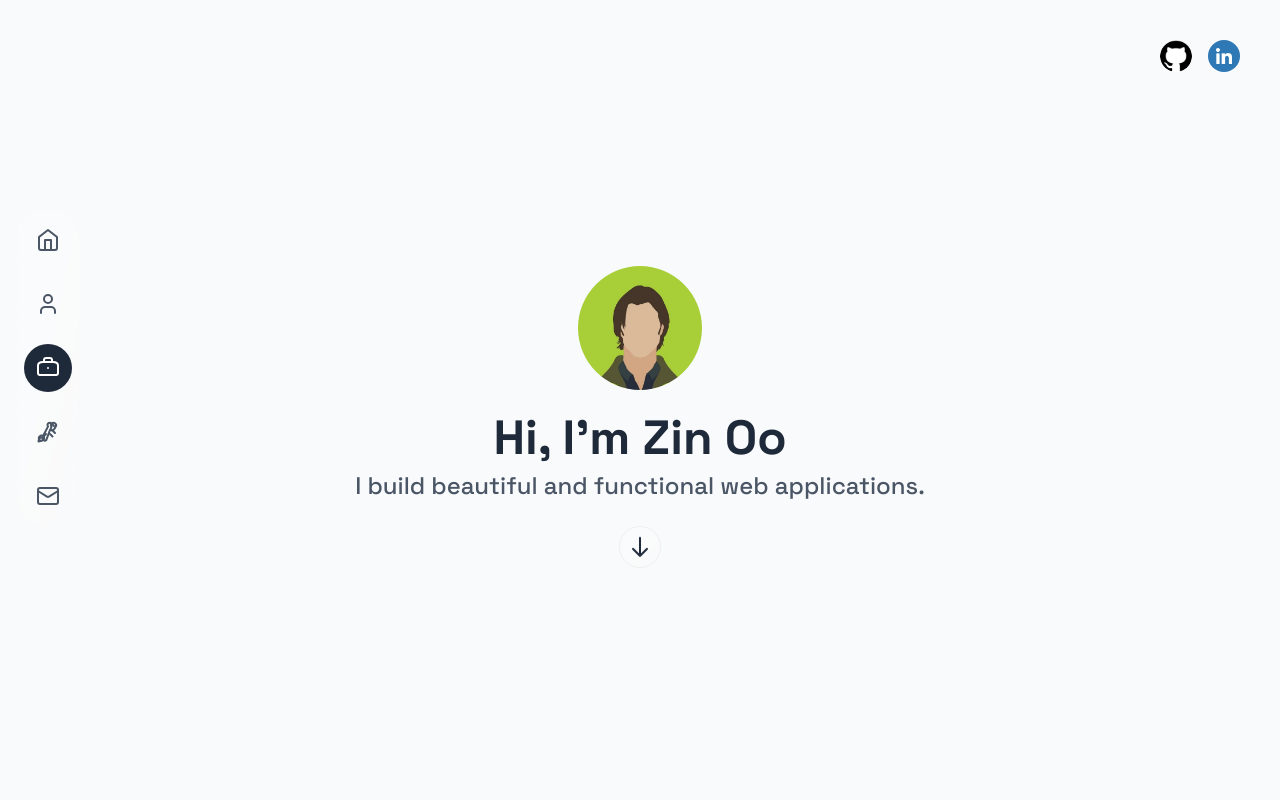
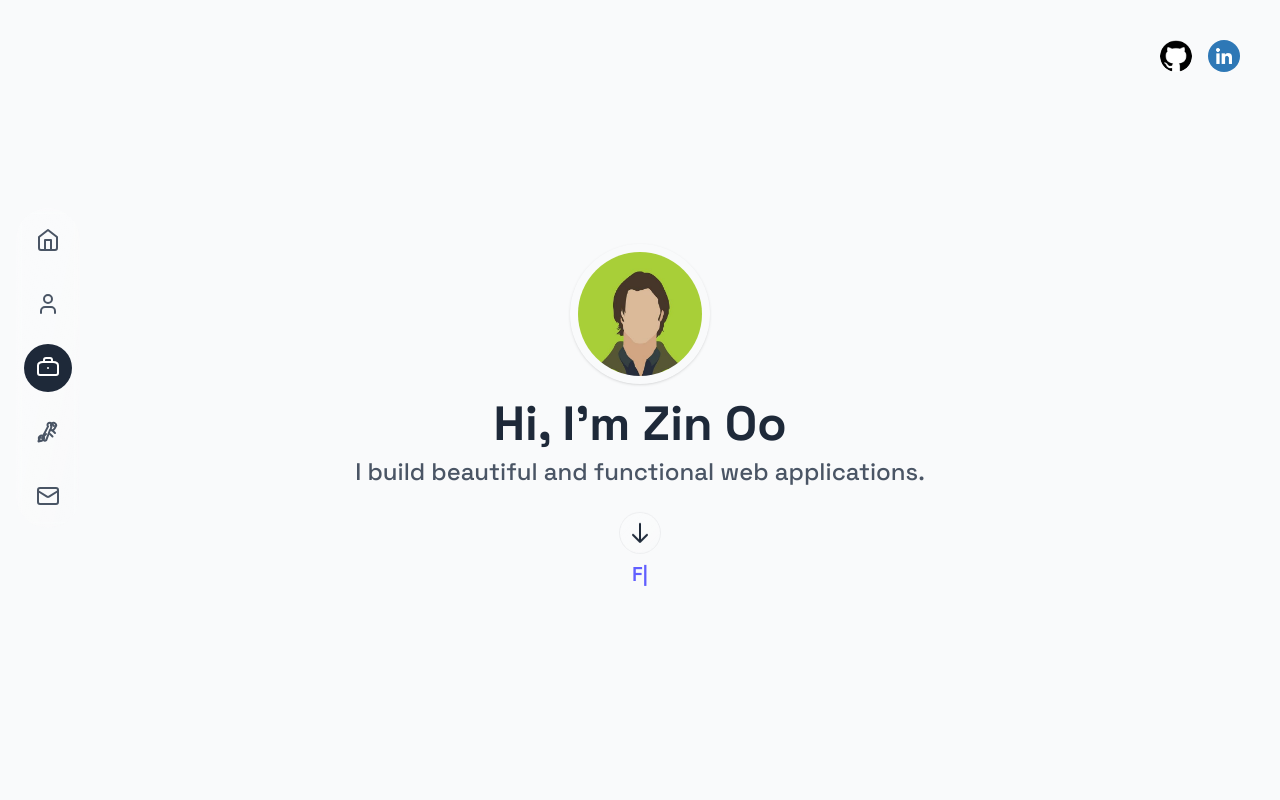
Before and after one commit to z1n-00/zinoo_portfolio, a React (Vite) app: page / in a window 1280 px wide. Shown: the top 800 px of the page. Built offline with nearby package versions, Linux system fonts and the light colour scheme.

Commit message:
add motion and reactType

```diff
--- a/package.json
+++ b/package.json
@@ -11,8 +11,10 @@
   },
   "dependencies": {
     "@tailwindcss/vite": "^4.1.13",
+    "framer-motion": "^12.23.13",
     "react": "^19.1.1",
     "react-dom": "^19.1.1",
+    "react-typed": "^2.0.12",
     "tailwindcss": "^4.1.13"
   },
   "devDependencies": {
--- a/src/components/Layout/NavButton.jsx
+++ b/src/components/Layout/NavButton.jsx
@@ -1,5 +1,10 @@
+import { motion } from "framer-motion";
+
 const NavButton = ({ sectionId, activeSection, onClick, children, label }) => (
-    <div className="relative group">
+    <motion.div whileHover={{ scale: 1.1, borderRadius: 100, boxShadow: "0 4px 12px rgba(0,0,0,0.2)" }}
+        whileTap={{ scale: 0.95 }}
+        transition={{ type: "spring", stiffness: 300 }}
+        className="relative group">
         <button
             onClick={() => onClick(sectionId)}
             className={`p-3 rounded-full transition-all duration-300 cursor-pointer ${activeSection === sectionId ? 'bg-gray-800 text-white' : 'text-gray-600 hover:bg-gray-200'
@@ -23,7 +28,7 @@ const NavButton = ({ sectionId, activeSection, onClick, children, label }) => (
             {label}
         </span>
 
-    </div>
+    </motion.div>
 );
 
 export default NavButton;
--- a/src/components/Layout/Navigation.jsx
+++ b/src/components/Layout/Navigation.jsx
@@ -1,10 +1,17 @@
 import NavCard from "./NavCard";
 import NavButton from "./NavButton";
 import { HomeIcon, UserIcon, BriefcaseIcon, RocketIcon, MailIcon } from "../Icons";
+import { motion } from "framer-motion";
 
 const Navigation = ({ activeSection, scrollToSection }) => (
     <nav className="fixed bottom-4 md:top-1/2 md:-translate-y-1/2 left-1/2 -translate-x-1/2 md:left-4 md:translate-x-0 z-50 p-2 md:p-0">
         {/* <NavCard className="flex justify-around md:flex-col md:gap-4 backdrop-blur-xs bg-white/30 backdrop-contrast-50"> */}
+        <motion.div
+            initial={{ opacity: 0, y: 20 }}
+            animate={{ opacity: 1, y: 0 }}
+            transition={{ duration: 0.8, ease: "easeOut" }}
+
+        >
             <NavCard className="flex md:flex-col md:gap-4
                 bg-gradient-to-br from-white/30 to-white/10 dark:from-black/30 dark:to-black/10
                 text-black dark:text-white dark:border-white/10 backdrop-blur-xs transition duration-200 hover:opacity-100
@@ -15,6 +22,7 @@ const Navigation = ({ activeSection, scrollToSection }) => (
                 <NavButton sectionId="skills" activeSection={activeSection} onClick={scrollToSection} label="Skills"><RocketIcon /></NavButton>
                 <NavButton sectionId="contact" activeSection={activeSection} onClick={scrollToSection} label="Contact"><MailIcon /></NavButton>
             </NavCard>
+        </motion.div>
     </nav >
 );
 
--- a/src/components/Layout/Section.jsx
+++ b/src/components/Layout/Section.jsx
@@ -1,10 +1,15 @@
+import { motion } from "framer-motion";
+
 const Section = ({ id, title, children }) => (
-    <section id={id} className="min-h-screen flex items-center justify-center p-4 md:p-8">
+    <motion.section initial={{ opacity: 0, x: -50 }}
+        whileInView={{ opacity: 1, x: 0 }}
+        viewport={{ once: true }}
+        transition={{ duration: 0.7 }} id={id} className="min-h-screen flex items-center justify-center p-4 md:p-8">
         <div className="container mx-auto max-w-4xl text-center">
             <h2 className="text-4xl md:text-5xl font-bold mb-8 text-gray-800">{title}</h2>
             {children}
         </div>
-    </section>
+    </motion.section>
 );
 
 export default Section;
--- a/src/components/Portfolio/HomeSection.jsx
+++ b/src/components/Portfolio/HomeSection.jsx
@@ -1,29 +1,89 @@
 import Section from "../Layout/Section";
 import linkein from '../../assets/images/linkedin.png';
 import github from '../../assets/images/github.png';
+import { motion } from "framer-motion";
+import { ReactTyped } from "react-typed";
 
 const HomeSection = ({ portfolioData }) => (
-    <Section id="home" className="flex flex-col items-center text-center">
+    <Section id="home" className="flex flex-col items-center text-center relative">
         <div className="absolute top-8 right-8 flex">
-            <a href="https://github.com/z1n-00" target="_blank" rel="noopener noreferrer"
-                className="p-2 rounded-full text-gray-700 inline-flex items-center hover:bg-gray-100 transition-all duration-300">
-                <img src={github} alt="GitHub" className="w-8 h-8 rounded-full" />
+            <a
+                href="https://github.com/z1n-00"
+                target="_blank"
+                rel="noopener noreferrer"
+                className="p-2 rounded-full text-gray-700 inline-flex items-center hover:bg-gray-100 transition-all duration-300"
+            >
+                <img src={github} alt="GitHub" className="w-6 h-6 md:w-8 md:h-8 rounded-full" />
             </a>
-            <a href="https://www.linkedin.com/in/z1n00" target="_blank" rel="noopener noreferrer"
-                className="p-2 rounded-full text-gray-700 inline-flex items-center hover:bg-gray-100 transition-all duration-300">
-                <img src={linkein} alt="LinkedIn" className="w-8 h-8 rounded-full" />
+            <a
+                href="https://www.linkedin.com/in/z1n00"
+                target="_blank"
+                rel="noopener noreferrer"
+                className="p-2 rounded-full text-gray-700 inline-flex items-center hover:bg-gray-100 transition-all duration-300"
+            >
+                <img src={linkein} alt="LinkedIn" className="w-6 h-6 md:w-8 md:h-8 rounded-full" />
             </a>
         </div>
-        <div className="flex justify-center">
-            <img src={portfolioData.profile} alt="profile" className="w-35 p-2 bg-grey h-35 rounded-full mb-4" />
-        </div>
-        <h4 className="text-2xl md:text-5xl font-bold mb-2">{`Hi, I'm ${portfolioData.name}`}</h4>
-        <p className="text-xl md:text-2xl text-gray-600 font-medium mb-8">{portfolioData.tagline}</p>
-        <div className="flex justify-center">
-            <div className="-lg flex size-10 animate-bounce items-center justify-center rounded-full bg-gray p-2 ring-1 ring-gray-900/5 bg-gradient-to-br from-white/30 to-white/10 dark:from-black/30 dark:to-black/10">
-                <svg className="size-6 text-black-500 " fill="none" strokeLinecap="round" strokeLinejoin="round" strokeWidth="2" viewBox="0 0 24 24" stroke="currentColor"><path d="M19 14l-7 7m0 0l-7-7m7 7V3"></path></svg>
+
+        <motion.div
+            initial={{ scale: 0, opacity: 0 }}
+            animate={{ scale: 1, opacity: 1 }}
+            transition={{ duration: 1, ease: "easeOut" }}
+            className="flex justify-center"
+        >
+            <img
+                src={portfolioData.profile}
+                alt="profile"
+                className="w-35 h-35 p-2 rounded-full mb-4 shadow-sm"
+            />
+        </motion.div>
+
+        <motion.h4
+            initial={{ opacity: 0, y: -20 }}
+            animate={{ opacity: 1, y: 0 }}
+            transition={{ duration: 1, delay: 0.3 }}
+            className="text-2xl md:text-5xl font-bold mb-2"
+        >
+            {`Hi, I'm ${portfolioData.name}`}
+        </motion.h4>
+
+        <motion.p
+            initial={{ opacity: 0, y: 20 }}
+            animate={{ opacity: 1, y: 0 }}
+            transition={{ duration: 1, delay: 0.6 }}
+            className="text-xl md:text-2xl text-gray-600 font-medium mb-8"
+        >
+            {portfolioData.tagline}
+        </motion.p>
+
+        <motion.div
+            initial={{ opacity: 0 }}
+            animate={{ opacity: 1 }}
+            transition={{ delay: 1, duration: 1 }}
+            className="flex justify-center"
+        >
+            <div className="flex size-10 animate-bounce items-center justify-center rounded-full p-2 ring-1 ring-gray-900/5 bg-gradient-to-br from-white/30 to-white/10 dark:from-black/30 dark:to-black/10">
+                <svg
+                    className="size-6 text-black-500"
+                    fill="none"
+                    strokeLinecap="round"
+                    strokeLinejoin="round"
+                    strokeWidth="2"
+                    viewBox="0 0 24 24"
+                    stroke="currentColor"
+                >
+                    <path d="M19 14l-7 7m0 0l-7-7m7 7V3"></path>
+                </svg>
             </div>
-        </div>
+        </motion.div>
+
+        <ReactTyped
+            strings={portfolioData.textTypes}
+            typeSpeed={60}
+            backSpeed={40}
+            loop
+            className="text-lg md:text-xl text-indigo-500 font-semibold mb-8"
+        />
     </Section>
 );
 
--- a/src/components/Portfolio/ProjectSection.jsx
+++ b/src/components/Portfolio/ProjectSection.jsx
@@ -1,6 +1,7 @@
 
 import Section from "../Layout/Section";
 import ContentCard from "../Layout/ContentCard";
+import { motion } from "framer-motion";
 
 const ProjectSection = ({ portfolioData }) => (
     <Section id="projects" title={portfolioData.projects.title}>
@@ -10,11 +11,19 @@ const ProjectSection = ({ portfolioData }) => (
                     <h3 className="text-2xl font-semibold text-gray-800 mb-2">{project.title}</h3>
                     <p className="text-gray-600 mb-4 flex-grow">{project.description}</p>
                     <div className="mt-auto pt-4 w-full">
-                        <span className="text-sm font-light text-gray-500 block mb-2">{project.technologies}</span>
+                        {/* <span className="text-sm font-light text-gray-500 block mb-2">{project.technologies}</span>
                         <a href={project.link} className="inline-flex items-center text-indigo-600 hover:text-indigo-800 transition-colors duration-300 font-semibold">
                             View Project
                             <svg xmlns="http://www.w3.org/2000/svg" width="20" height="20" viewBox="0 0 24 24" fill="none" stroke="currentColor" strokeWidth="2" strokeLinecap="round" strokeLinejoin="round" className="lucide lucide-arrow-right ml-2"><path d="M5 12h14" /><path d="m12 5 7 7-7 7" /></svg>
-                        </a>
+                        </a> */}
+                        <motion.button
+                            whileHover={{ scale: 1.1, backgroundColor: "#6366F1", color: "#fff" }}
+                            whileTap={{ scale: 0.95 }}
+                            className="px-6 py-2 rounded-lg border border-indigo-500"
+                        >
+                            View Project
+                        </motion.button>
+
                     </div>
                 </ContentCard>
             ))}
--- a/src/data/portfolioData.jsx
+++ b/src/data/portfolioData.jsx
@@ -4,6 +4,7 @@ const portfolioData = {
     name: "Zin Oo",
     profile,
     tagline: "I build beautiful and functional web applications.",
+    textTypes: ["Back-end Developer", "Full-stack Developer", "Software Engineer"],
     about: {
         title: "About Me",
         description: "I'm a passionate web developer with over 5 years of experience creating dynamic and responsive websites. My expertise lies in front-end technologies like React, Tailwind CSS, and JavaScript, with a strong foundation in back-end development using Node.js and Express. I love solving complex problems and bringing ideas to life through clean, efficient code.",
```
Also changed, not shown: src/assets/images/whatapp.png (added), 1 other file (tests, documents, lock files or other folders). Lines whose indentation alone changed are shown as unchanged.
